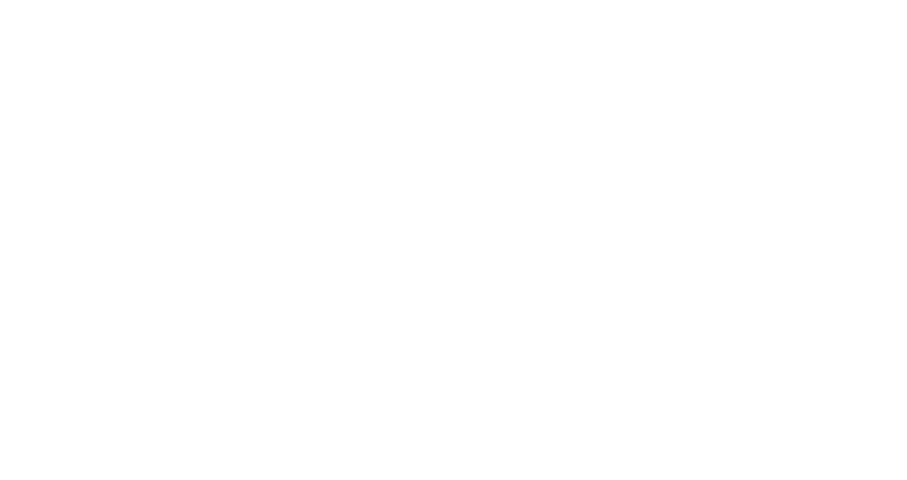
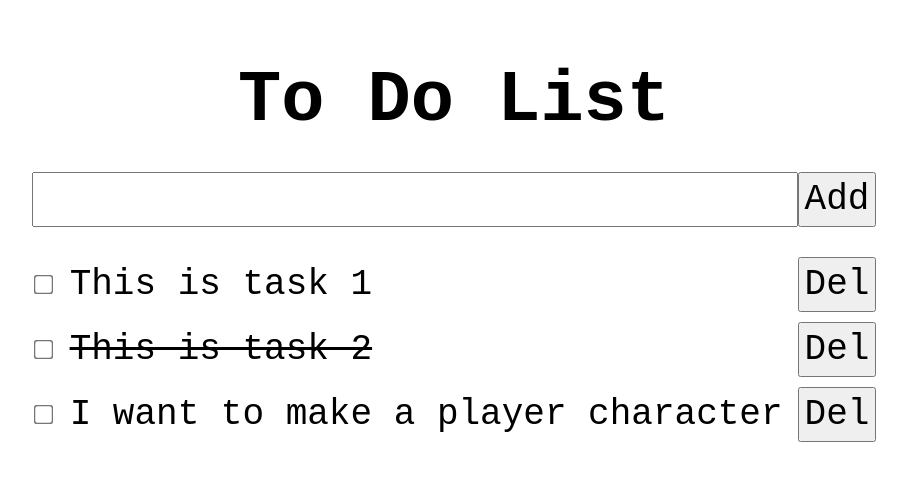
Before and after one commit to Paranjoy-Hazarika/To-Do-List, a plain HTML site: page index.html in a window 1280 px wide. Shown: the whole page, without its empty margins (186-1093 px from the left). Drawn offline with Linux system fonts and the light colour scheme.

Commit message:
Made the basic skeleton of the todo list

```diff
--- a/index.html
+++ b/index.html
@@ -4,8 +4,48 @@
     <meta charset="UTF-8">
     <meta name="viewport" content="width=device-width, initial-scale=1.0">
     <title>To Do List</title>
+
+    <link rel="stylesheet" href="style.css">
 </head>
 <body>
+    <!-- Root Container -->
+    <div class="container">
+        <h1>To Do List</h1>
 
+        <!-- To Do Form -->
+        <form class="todo-form">
+            <!-- Input Bar to Put Tasks -->
+            <div class="input-bar">
+                <input type="text">
+                <button type="submit">Add</button>
+            </div>
+
+            <!-- Tasks Container -->
+            <div class="todo-container">
+
+                <!-- Task Bar storing the task-->
+                <div class="task-bar">
+                    <input type="checkbox">
+                    <p>This is task 1</p>
+                    <button class="delete-btn">Del</button>
+                </div>
+
+                <div class="task-bar">
+                    <input type="checkbox">
+                    <p style="text-decoration: line-through;">This is task 2</p>
+                    <button class="delete-btn">Del</button>
+                </div>
+
+                <div class="task-bar">
+                    <input type="checkbox">
+                    <p>I want to make a player character</p>
+                    <button class="delete-btn">Del</button>
+                </div>
+
+            </div>
+        </form>
+    </div>
+
+    <script src="script.js"></script>
 </body>
 </html>
--- a/style.css
+++ b/style.css
@@ -0,0 +1,83 @@
+* {
+    font-family: monospace;
+    font-size: 1.5rem;
+
+    margin: 0;
+    padding: 0;
+}
+
+button {
+    cursor: pointer;
+    padding: 5px;
+}
+
+body {
+    display: flex;
+
+    align-items: center;
+    justify-content: center;
+    gap: 20px;
+}
+
+.container {
+    display: flex;
+    flex-direction: column;
+
+    align-items: center;
+    justify-content: center;
+
+    gap: 30px;
+    padding: 10px;
+    /* background-color: yellow; */
+}
+
+h1 {
+    font-size: 3rem;
+    margin-top: 50px;
+}
+
+.todo-form,
+.input-bar,
+.todo-container {
+    width: 100%;
+}
+
+.todo-form {
+    display: flex;
+    flex-direction: column;
+
+    gap: 30px;
+}
+
+.input-bar {
+    display: flex;
+}
+
+.input-bar input[type=text] {
+    width: 100%;
+    padding: 5px;
+}
+
+.todo-container {
+    display: flex;
+    flex-direction: column;
+    gap: 10px;
+
+    width: 100%;
+}
+
+.task-bar {
+    display: flex;
+    align-items: center;
+    gap: 15px;
+}
+
+.task-bar input[type=checkbox] {
+    transform:  scale(1.5);
+    margin: 5px;
+    cursor: pointer;
+}
+
+.task-bar p {
+    width: 100%;
+}
```
